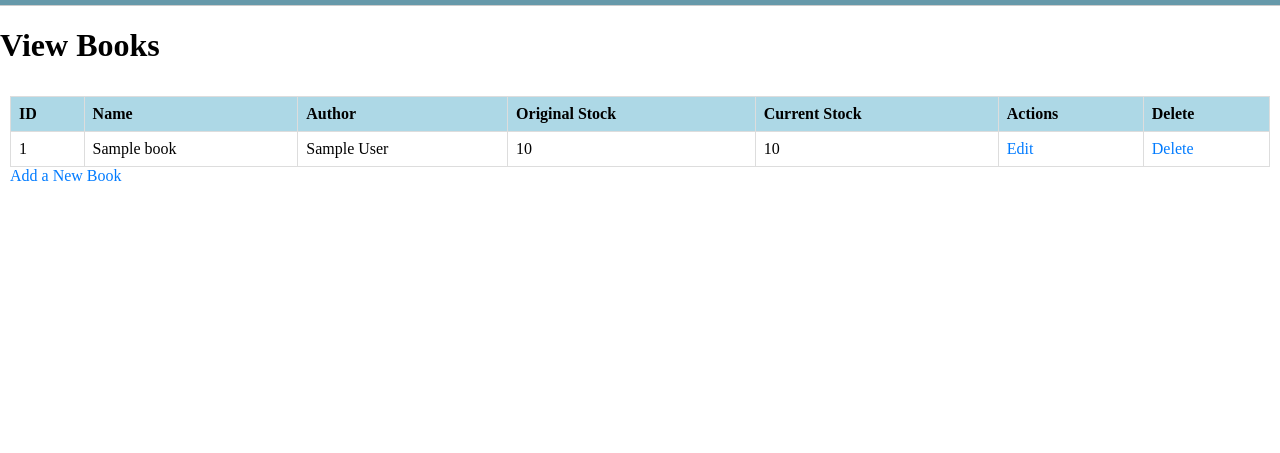
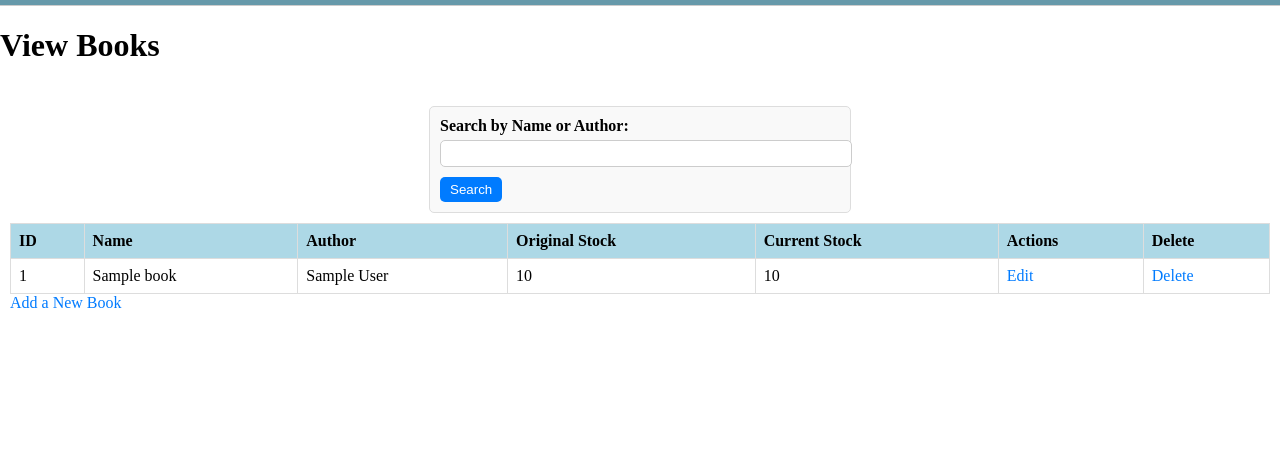
Before and after one commit to MercyNJ/Library-Management-Web_App, a Flask app: page /books in a window 1280 px wide. Shown: the part 25-478 px from the top of the page. Run offline with Flask 3, Linux system fonts and the light colour scheme; a user stored in the database is signed in; tables that the repository leaves empty hold one stand-in row (values such as "Sample post").

Commit message:
added search book by name or author functionality

```diff
--- a/books/books_views.py
+++ b/books/books_views.py
@@ -17,6 +17,27 @@ def view_books():
         return render_template('view_books.html', books=books)
     except Exception as e:
         error_message = "Error viewing books: {}".format(str(e))
+        return error_message, 500
+
+
+@books_bp.route('/search_books', methods=['POST'])
+@login_required
+def search_books():
+    """Handle book search by name or author."""
+    try:
+        search_term = request.form.get('search')
+        if search_term:
+            books = storage.all(Books).values()
+            filtered_books = []
+            for book in books:
+                if search_term.lower() in book.name.lower() or search_term.lower() in book.author.lower():
+                    filtered_books.append(book)
+        else:
+            filtered_books = storage.all(Books).values()
+        books = sorted(filtered_books, key=lambda k: k.id)
+        return render_template('view_books.html', books=books)
+    except Exception as e:
+        error_message = "Error searching books: {}".format(str(e))
         return error_message, 500
 
 
--- a/static/styles/form.css
+++ b/static/styles/form.css
@@ -2,7 +2,7 @@
 form {
   max-width: 400px;
   margin: 0 auto;
-  padding: 20px;
+  padding: 10px;
   background-color: #f9f9f9;
   border: 1px solid #ddd;
   border-radius: 5px;
@@ -11,15 +11,15 @@ form {
 /* Style form labels */
 label {
   display: block;
-  margin-bottom: 10px;
+  margin-bottom: 5px;
   font-weight: bold;
 }
 
 /* Style form input fields */
 input {
   width: 100%;
-  padding: 10px;
-  margin-bottom: 20px;
+  padding: 5px;
+  margin-bottom: 10px;
   border: 1px solid #ccc;
   border-radius: 5px;
 }
@@ -28,7 +28,7 @@ input {
 button {
   background-color: #007bff;
   color: #fff;
-  padding: 10px 20px;
+  padding: 5px 10px;
   border: none;
   border-radius: 5px;
   cursor: pointer;
@@ -55,3 +55,9 @@ button:hover {
 #add-books:hover {
   background-color: #0056b3;
 }
+
+/* Style the search container div */
+.search-container {
+	margin-top: 10px;
+	margin-bottom: 10px;
+}
--- a/templates/view_books.html
+++ b/templates/view_books.html
@@ -2,6 +2,7 @@
 <html>
 <head>
     <title>View Books</title>
+    <link rel="stylesheet" type="text/css" href="../static/styles/form.css">
     <link rel="stylesheet" type="text/css" href="../static/styles/table.css">
     <link rel="stylesheet" type="text/css" href="../static/styles/header.css">
     <link rel="stylesheet" type="text/css" href="../static/styles/footer.css">
@@ -31,6 +32,13 @@
     </header>
     <h1>View Books</h1>
     <div class="content">
+	    <div class="search-container">
+		    <form action="{{ url_for('books.search_books') }}" method="post">
+		        <label for="search">Search by Name or Author:</label>
+		        <input type="text" id="search" name="search">
+		        <button type="submit">Search</button>
+	            </form>
+	    </div>
     <table>
         <thead>
             <tr>
```
